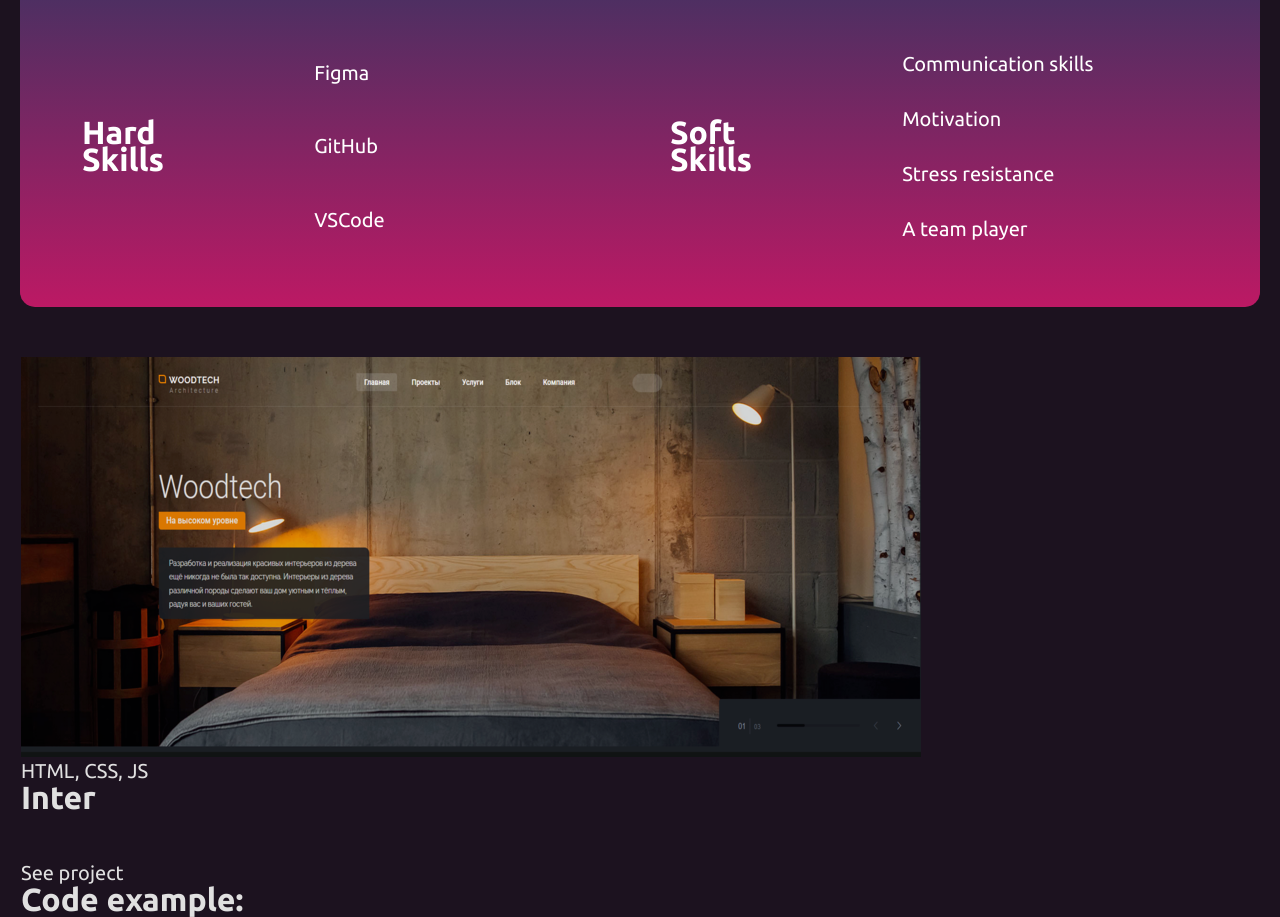
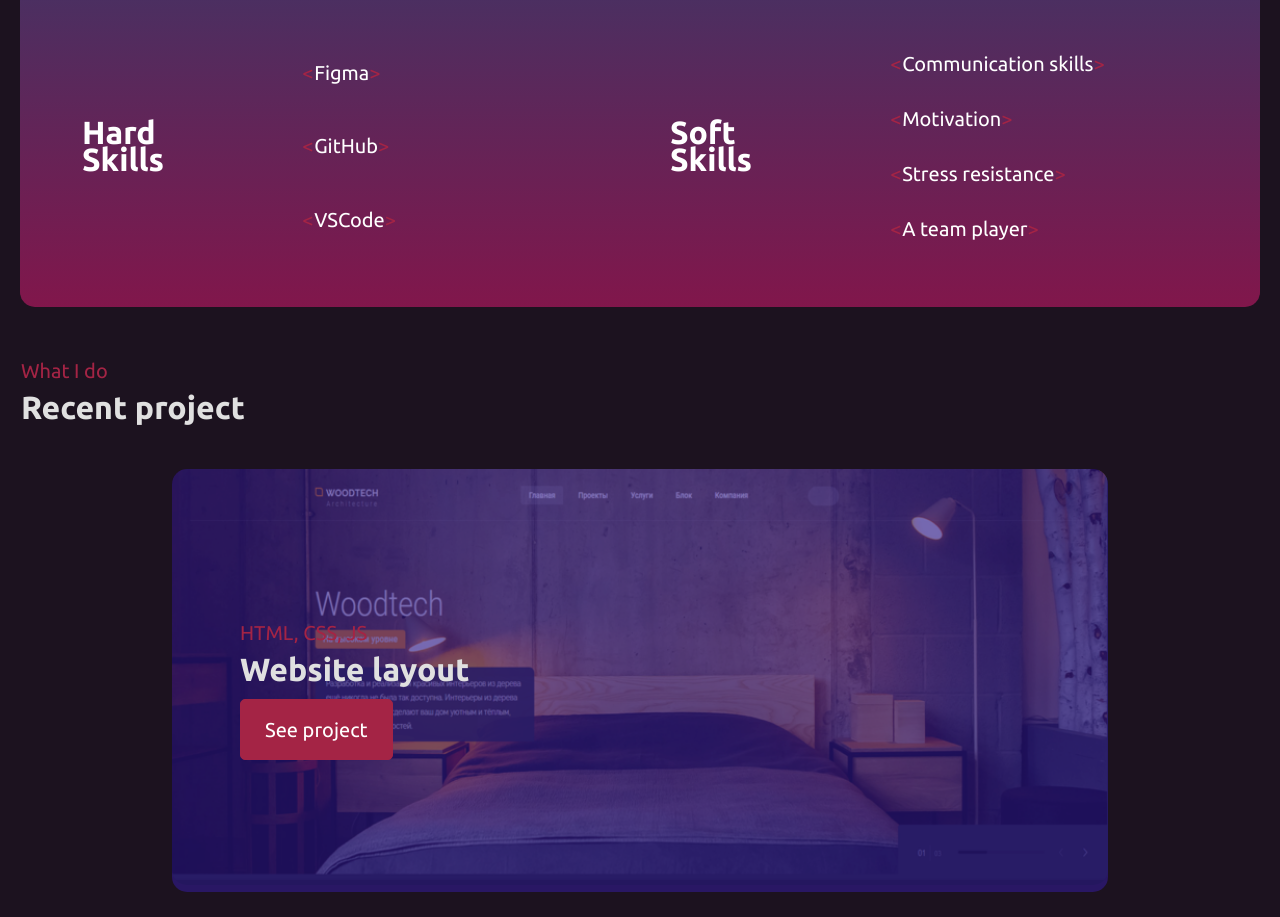
Before and after one commit to 4iTeRiNo/rsschool-cv, a plain HTML site: page index.html in a window 1280 px wide. Shown: the part 722-1639 px from the top of the page. Drawn offline with Linux system fonts and the light colour scheme.

Commit message:
feat: implement projects section

```diff
--- a/build/style.css
+++ b/build/style.css
@@ -526,7 +526,7 @@ textarea {
   border-color: #fff;
 }
 
-.btn-email::after,
+.btn-basice::after,
 .btn-dowload::after {
   content: "";
   position: absolute;
@@ -541,7 +541,7 @@ textarea {
   z-index: 1;
 }
 
-.btn-email:hover::after,
+.btn-basice:hover::after,
 .btn-dowload:hover::after {
   width: 100%;
   left: 0;
@@ -668,8 +668,8 @@ textarea {
 .background-block {
   padding: 65px 32px;
   max-width: 1440px;
-  background-color: linear-gradient(0deg, #BC1964, #493062 100%);
-  background-image: linear-gradient(0deg, #BC1964, #493062 100%);
+  background-color: linear-gradient(0deg, rgba(188, 25, 101, 0.631372549), #493062 100%);
+  background-image: linear-gradient(0deg, rgba(188, 25, 101, 0.631372549), #493062 100%);
   border-radius: 15px;
   margin-bottom: 65px;
   color: #fff;
@@ -691,5 +691,85 @@ textarea {
   align-items: center;
   width: 100%;
 }
+.skills .skills__item {
+  position: relative;
+  width: fit-content;
+}
+
+.skills__item::before,
+.skills__item::after {
+  position: absolute;
+}
+
+.skills__item::before {
+  content: "<";
+  margin-left: -12px;
+  color: #a42445;
+}
+
+.skills__item::after {
+  content: ">";
+  color: #a42445;
+}
+
+.project {
+  margin-bottom: 68px;
+}
+.project .subtitle {
+  font-weight: normal;
+  color: #a42445;
+  margin-bottom: 10px;
+}
+.project .project__item {
+  margin: 0 auto;
+  margin-bottom: 68px;
+  max-width: 100%;
+  border-radius: 15px;
+  width: 936px;
+}
+.project .project__item .project__item:nth-child(odd) {
+  transform: translateX(25px);
+}
+.project .project__link {
+  display: flex;
+  position: relative;
+  height: 423px;
+  width: 100%;
+  flex-direction: column;
+  text-decoration: none;
+}
+.project .project__link .project__img {
+  display: block;
+  width: 100%;
+  height: 100%;
+  object-fit: cover;
+  border-radius: 15px;
+  margin-bottom: 16px;
+}
+.project .project__link .projects__content {
+  position: absolute;
+  max-width: 65%;
+  top: 150px;
+  left: 68px;
+  z-index: 2;
+}
+.project .project__link .projects__content .project__title {
+  margin-bottom: 1rem;
+  color: #e0e0e0;
+}
+
+.project__link::before {
+  content: "";
+  display: block;
+  position: absolute;
+  top: 0;
+  left: 0;
+  width: 100%;
+  border-radius: 15px;
+  height: 100%;
+  background-color: #321a97;
+  opacity: 0.58;
+  z-index: 1;
+}
 
 /*# sourceMappingURL=style.css.map */
--- a/index.html
+++ b/index.html
@@ -73,12 +73,12 @@
 							<span>Igor</span></h2>
 						<h2 class="about-me__education">Junior Frontend develop(4iTeRiNo)</h2>
 						<div class="about-me__buttons-wrapper">
-							<button class="btn btn-email" >
+							<button class="btn btn-basice" >
 								<a href="mailto:zubkovigor@mail.ru">
 									<span>Email me</span>
 								</a>
 							</button>
-							<button class="btn btn-dowload">
+							<button class="btn  btn-basice btn-dowload">
 								<a href="">
 									<span>
 										Download CV
@@ -106,20 +106,20 @@
 						</ul>
 					</div>
 					<div class="project container">
-						<p class="subtitle"></p>
-						<h2 class="title"></h2>
+						<p class="subtitle">What I do</p>
+						<h2 class="title">Recent project</h2>
 						<div class="project__wrapper">
 							<article class="project__item">
-								<a href="" class="project__link">
+								<a href="https://4iterino.github.io/Interior-sait/" class="project__link" target="_blank">
 									<img src="/build/images/project-intro.png" alt="projectIntro" class="project__img">
+									<div class="projects__content">
+										<p class="subtitle project__subtitle">HTML, CSS, JS</p>
+										<h3 class="title project__title">Website layout</h3>
+										<div class="btn  btn-basice btn-link">
+											<span>See project</span>
+										</div>
+									</div>
 								</a>
-								<div class="projects__content">
-									<p class="subtitle project__subtitle">HTML, CSS, JS</p>
-									<h3 class="title project__title">Inter</h3>
-									<div class="btn-link">
-										<span>See project</span>
-									</div>
-								</div>
 							</article>
 						</div>
 					</div>
```
